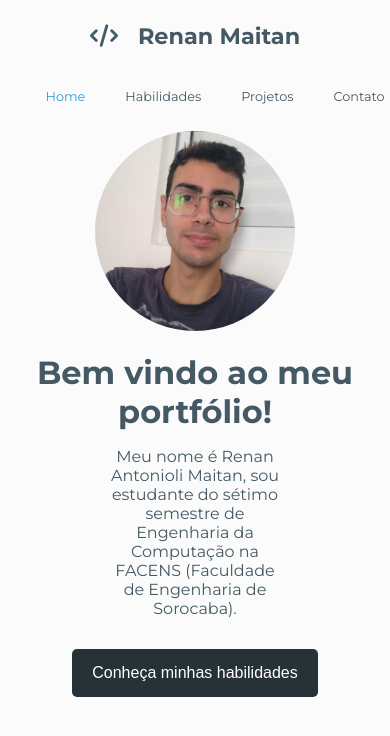
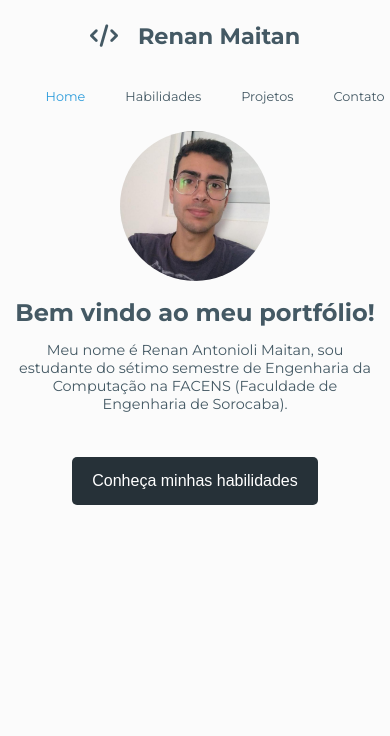
Before and after one commit to renanmaitan/Portfolio, an Angular app: page /home in a window 390 px wide. Shown: the top 736 px of the page. Built offline with nearby package versions, Linux system fonts and the light colour scheme; a web font is replaced by a local one.

Commit message:
fixed home responsiveness

```diff
--- a/src/pages/home/home.component.scss
+++ b/src/pages/home/home.component.scss
@@ -39,4 +39,24 @@
             transform: scale(1.1);
         }
     }
+
+    @media screen and (max-width: 768px){
+        p {
+            max-width: 100%;
+            font-size: 0.9rem;
+        }
+
+        img {
+            width: 150px;
+            height: 150px;
+        }
+
+        h1 {
+            font-size: 1.5rem;
+        }
+
+        button {
+            margin-top: 8%;
+        }
+    }
 }
```
